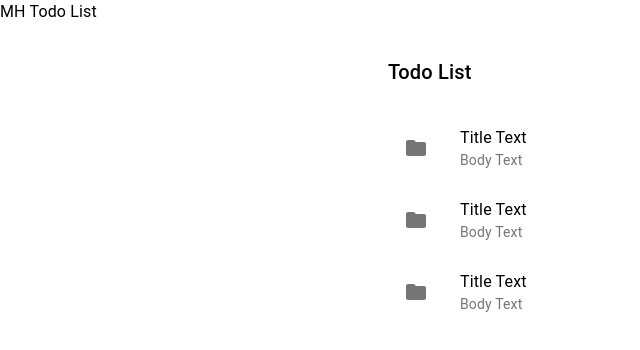
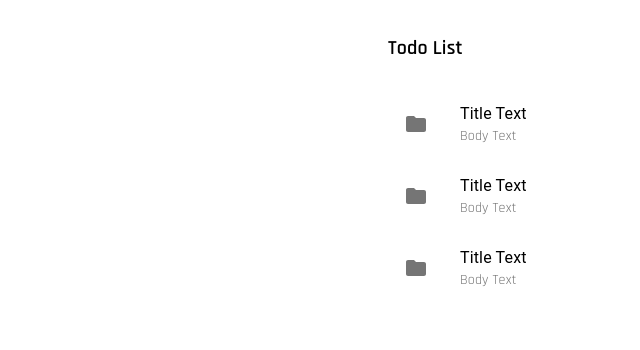
Before and after one commit to Pandaphobic/mh-todos, a React (Create React App) app: page / in a window 1280 px wide. Shown: the top 350 px of the page, without its empty margins (0-640 px from the left). Built offline with nearby package versions, Linux system fonts and the light colour scheme.

Commit message:
list item styling

```diff
--- a/src/App.js
+++ b/src/App.js
@@ -2,12 +2,10 @@ import logo from "./logo.svg";
 import "./App.css";
 import { Container } from "@material-ui/core";
 import TodoList from "./components/todo-list";
-import Header from "./components/header";
 
 function App() {
   return (
     <div className="App">
-      <Header></Header>
       <Container maxWidth="sm">
         <TodoList></TodoList>
       </Container>
--- a/src/components/header.js
+++ /dev/null
@@ -1,10 +0,0 @@
-import { Typography } from "@material-ui/core";
-import React from "react";
-
-export default function Header() {
-  return (
-    <div>
-      <Typography>MH Todo List</Typography>
-    </div>
-  );
-}
--- a/src/components/todo-list.js
+++ b/src/components/todo-list.js
@@ -16,9 +16,11 @@ const useStyles = makeStyles(theme => ({
   },
   title: {
     margin: theme.spacing(4, 0, 2),
+    fontFamily: "Rajdhani",
+    fontWeight: 600,
   },
-  Typography: {
-    fontFamily: ["Rajdhani"],
+  listItemText: {
+    fontFamily: "Rajdhani",
   },
 }));
 
@@ -47,7 +49,14 @@ export default function TodoList() {
               <ListItemIcon>
                 <FolderIcon />
               </ListItemIcon>
-              <ListItemText primary="Title Text" secondary={"Body Text"} />
+              <ListItemText
+                classes={
+                  ({ primary: classes.listItemText },
+                  { secondary: classes.listItemText })
+                }
+                primary="Title Text"
+                secondary="Body Text"
+              />
             </ListItem>
           )}
         </List>
```
